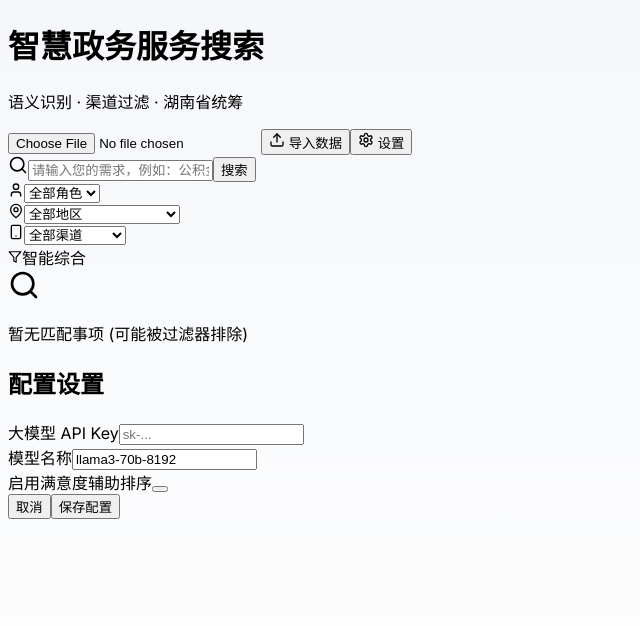
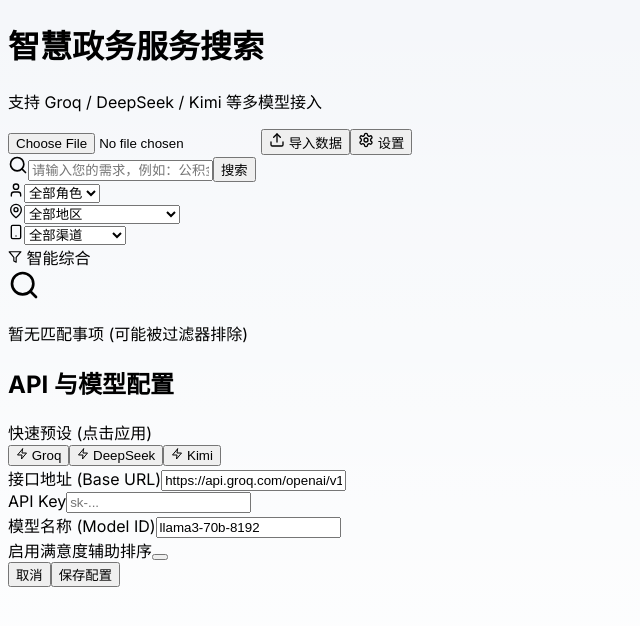
Before and after one commit to xiaohuleo/search2, a Next.js app: page / in a window 1280 px wide. Both pictures are taken after a click on the button "设置". Shown: the top 626 px of the page, without its empty margins (0-640 px from the left). Built offline with nearby package versions, Linux system fonts and the light colour scheme.

Commit message:
Update page.js

```diff
--- a/app/page.js
+++ b/app/page.js
@@ -2,7 +2,7 @@
 
 import { useState, useEffect, useRef } from "react";
 import Papa from "papaparse";
-import { Search, Settings, Upload, MapPin, User, Star, Filter, Sparkles, Loader2, TrendingUp, Eye, Smartphone } from "lucide-react";
+import { Search, Settings, Upload, MapPin, User, Star, Filter, Sparkles, Loader2, TrendingUp, Eye, Smartphone, Zap } from "lucide-react";
 import { DEFAULT_DATA } from "./lib/data";
 
 // 湖南省行政区划常量
@@ -14,7 +14,7 @@ const LOCATION_OPTIONS = [
 
 // 发布渠道常量
 const CHANNEL_OPTIONS = [
-  "Android", "IOS", "HarmonyOS", "微信小程序", "支付宝小程序"
+  "Android", "IOS", "HarmonyOS", "微信小程序", "支付宝小程序", "PC端", "自助终端"
 ];
 
 export default function Home() {
@@ -28,12 +28,12 @@ export default function Home() {
   // 筛选上下文
   const [userRole, setUserRole] = useState("全部");
   const [userLocation, setUserLocation] = useState("全部地区");
-  const [selectedChannel, setSelectedChannel] = useState("全部渠道"); // 新增：渠道筛选
+  const [selectedChannel, setSelectedChannel] = useState("全部渠道");
 
   // 配置
   const [showSettings, setShowSettings] = useState(false);
   const [config, setConfig] = useState({
-    apiUrl: "https://api.groq.com/openai/v1/chat/completions",
+    apiUrl: "https://api.groq.com/openai/v1/chat/completions", // 默认 Groq
     apiKey: "",
     model: "llama3-70b-8192",
     enableSatisfactionSort: false,
@@ -45,19 +45,13 @@ export default function Home() {
   const processData = (rawData) => {
     return rawData.map(item => {
       const searchStr = `${item["事项名称"]}|${item["事项简称"]}|${item["事项标签"]}|${item["事项分类"]}`.toLowerCase();
-
       let visits = 0;
       if (item["访问量"]) {
         visits = parseInt(String(item["访问量"]).replace(/,/g, ""), 10) || 0;
       } else if (item["搜索量"]) {
         visits = parseInt(String(item["搜索量"]).replace(/,/g, ""), 10) || 0;
       }
-
-      return {
-        ...item,
-        _searchStr: searchStr,
-        _visits: visits
-      };
+      return { ...item, _searchStr: searchStr, _visits: visits };
     });
   };
 
@@ -74,27 +68,36 @@ export default function Home() {
     setShowSettings(false);
   };
 
+  // --- 快速切换模型预设 ---
+  const applyPreset = (type) => {
+    let newConfig = { ...config };
+    if (type === 'groq') {
+      newConfig.apiUrl = "https://api.groq.com/openai/v1/chat/completions";
+      newConfig.model = "llama3-70b-8192";
+    } else if (type === 'deepseek') {
+      newConfig.apiUrl = "https://api.deepseek.com/chat/completions";
+      newConfig.model = "deepseek-chat";
+    } else if (type === 'kimi') {
+      newConfig.apiUrl = "https://api.moonshot.cn/v1/chat/completions";
+      newConfig.model = "moonshot-v1-8k";
+    }
+    setConfig(newConfig);
+  };
+
   // --- 智能评分与过滤算法 ---
   const calculateScore = (item, cleanQuery, synonyms = []) => {
-    // 1. 硬性过滤（Strict Filter）
-
-    // A. 渠道过滤：如果用户选了IOS，数据中必须包含IOS，否则直接淘汰
+    // 1. 硬性过滤（渠道）
     if (selectedChannel !== "全部渠道") {
       const itemChannels = item["发布渠道"] || "";
-      // 不区分大小写比较 (防止 ios vs IOS)
-      if (!itemChannels.toLowerCase().includes(selectedChannel.toLowerCase())) {
-        return -1;
-      }
+      if (!itemChannels.toLowerCase().includes(selectedChannel.toLowerCase())) return -1;
     }
 
     let score = 0;
     const searchStr = item._searchStr;
     const itemName = item["事项名称"].toLowerCase();
+    let isRelevant = false;
 
     // 2. 意图相关性评分
-    let isRelevant = false;
-
-    // A. 原始查询词精准匹配
     if (searchStr.includes(cleanQuery)) {
       score += 100;
       isRelevant = true;
@@ -102,7 +105,6 @@ export default function Home() {
       if (itemName === cleanQuery) score += 50;
     }
 
-    // B. AI 同义词匹配
     if (synonyms.length > 0) {
       synonyms.forEach(word => {
         const w = word.toLowerCase();
@@ -113,7 +115,6 @@ export default function Home() {
       });
     }
 
-    // C. 字符覆盖率
     let charMatchCount = 0;
     for (let char of cleanQuery) {
       if (searchStr.includes(char)) charMatchCount++;
@@ -124,14 +125,10 @@ export default function Home() {
       isRelevant = true;
     }
 
-    // 如果不相关，过滤掉
     if (!isRelevant) return -1;
 
-    // 3. 热度加权 (Log对数平滑)
-    if (item._visits > 0) {
-      score += Math.log10(item._visits + 1) * 8;
-    }
-
+    // 3. 热度加权
+    if (item._visits > 0) score += Math.log10(item._visits + 1) * 8;
     // 4. 高频标识加权
     if (item["是否高频事项"] === "是") score += 10;
 
@@ -139,7 +136,6 @@ export default function Home() {
   };
 
   const handleSearch = async () => {
-    // 即使搜索词为空，也要执行过滤逻辑
     const cleanQuery = query.trim().toLowerCase().replace(/[我要想办理怎么查询了]/g, "");
 
     setIsSearching(true);
@@ -147,7 +143,7 @@ export default function Home() {
 
     let currentSynonyms = [];
 
-    // 1. AI 分析 (仅当有搜索词时)
+    // 1. AI 分析
     if (query.trim() && config.apiKey) {
       try {
         const res = await fetch("/api/analyze", {
@@ -159,9 +155,8 @@ export default function Home() {
         if (data && !data.error) {
           setAnalyzedIntent(data);
           currentSynonyms = data.synonyms || [];
-          // 智能填入上下文 (如果用户没手动锁死选项)
+          // 智能上下文填入
           if (data.location && userLocation === "全部地区") {
-             // 简单的模糊匹配尝试选中下拉框
              const matchCity = LOCATION_OPTIONS.find(c => c.includes(data.location));
              if (matchCity) setUserLocation(matchCity);
           }
@@ -174,29 +169,21 @@ export default function Home() {
       }
     }
 
-    // 2. 计算分数与过滤
+    // 2. 计算分数
     const scoredData = allData.map(item => {
-      // 如果没有搜索词，基础分给 100，只做硬性过滤
       if (!query.trim()) {
-        // 仍需检查硬性过滤
         if (selectedChannel !== "全部渠道") {
            const itemChannels = item["发布渠道"] || "";
            if (!itemChannels.toLowerCase().includes(selectedChannel.toLowerCase())) return { item, score: -1 };
         }
-
-        // 计算热度分作为默认排序
         let baseScore = 100;
         if (item._visits > 0) baseScore += Math.log10(item._visits + 1) * 8;
-
         return { item, score: baseScore };
       }
 
-      // 有搜索词，走正常评分
       let score = calculateScore(item, cleanQuery, currentSynonyms);
-
       if (score <= 0) return { item, score: -1 };
 
-      // 上下文加权 (Soft Filter)
       if (userRole !== "全部") {
         if (item["服务对象"] === userRole) score += 20;
         else score -= 20;
@@ -213,7 +200,6 @@ export default function Home() {
       return { item, score };
     });
 
-    // 3. 排序
     const sorted = scoredData
       .filter(x => x.score > 0)
       .sort((a, b) => b.score - a.score)
@@ -224,16 +210,10 @@ export default function Home() {
     setIsSearching(false);
   };
 
-  // 监听筛选条件变化，自动触发搜索/过滤
   useEffect(() => {
-    // 只有当不是正在输入搜索词时才自动触发，避免打字卡顿，
-    // 但这里为了交互流畅，我们假设数据量不大直接触发
-    if (!isSearching) {
-        handleSearch();
-    }
+    if (!isSearching) handleSearch();
     // eslint-disable-next-line react-hooks/exhaustive-deps
   }, [userRole, userLocation, selectedChannel, config.enableSatisfactionSort]);
-  // 注意：不把 query 放进去，query 需要回车或点按钮触发
 
   const handleFileUpload = (event) => {
     const file = event.target.files[0];
@@ -263,7 +243,7 @@ export default function Home() {
       <div className="w-full max-w-4xl flex justify-between items-center mb-8">
         <div>
           <h1 className="text-2xl font-bold text-slate-800">智慧政务服务搜索</h1>
-          <p className="text-slate-500 text-sm mt-1">语义识别 · 渠道过滤 · 湖南省统筹</p>
+          <p className="text-slate-500 text-sm mt-1">支持 Groq / DeepSeek / Kimi 等多模型接入</p>
         </div>
         <div className="flex gap-2">
            <input type="file" ref={fileInputRef} onChange={handleFileUpload} accept=".csv" className="hidden" />
@@ -297,7 +277,6 @@ export default function Home() {
           </button>
         </div>
 
-        {/* AI 扩展提示 */}
         {analyzedIntent && analyzedIntent.synonyms?.length > 0 && !isSearching && query && (
           <div className="mb-4 text-xs bg-indigo-50 text-indigo-800 p-3 rounded-lg border border-indigo-100 flex flex-wrap gap-2 items-center animate-in fade-in slide-in-from-top-2">
             <Sparkles size={14} className="text-indigo-600"/>
@@ -308,10 +287,7 @@ export default function Home() {
           </div>
         )}
 
-        {/* 筛选器栏 - 使用 Grid 布局适应更多选项 */}
         <div className="grid grid-cols-1 md:grid-cols-4 gap-4 pt-4 border-t border-slate-100">
-
-          {/* 1. 角色选择 */}
           <div className="flex items-center gap-2 bg-slate-50 px-3 py-2 rounded-lg border border-slate-100">
             <User size={16} className="text-slate-400 shrink-0" />
             <select value={userRole} onChange={(e) => setUserRole(e.target.value)} className="w-full text-sm border-none bg-transparent focus:ring-0 text-slate-700 font-medium cursor-pointer hover:text-blue-600 outline-none">
@@ -320,33 +296,22 @@ export default function Home() {
               <option value="法人">企业办事</option>
             </select>
           </div>
-
-          {/* 2. 位置选择 (15个选项) */}
           <div className="flex items-center gap-2 bg-slate-50 px-3 py-2 rounded-lg border border-slate-100">
             <MapPin size={16} className="text-slate-400 shrink-0" />
             <select value={userLocation} onChange={(e) => setUserLocation(e.target.value)} className="w-full text-sm border-none bg-transparent focus:ring-0 text-slate-700 font-medium cursor-pointer hover:text-blue-600 outline-none">
               <option value="全部地区">全部地区</option>
-              {LOCATION_OPTIONS.map(loc => (
-                <option key={loc} value={loc}>{loc}</option>
-              ))}
+              {LOCATION_OPTIONS.map(loc => (<option key={loc} value={loc}>{loc}</option>))}
             </select>
           </div>
-
-          {/* 3. 渠道选择 (新增) */}
           <div className="flex items-center gap-2 bg-slate-50 px-3 py-2 rounded-lg border border-slate-100">
             <Smartphone size={16} className="text-slate-400 shrink-0" />
             <select value={selectedChannel} onChange={(e) => setSelectedChannel(e.target.value)} className="w-full text-sm border-none bg-transparent focus:ring-0 text-slate-700 font-medium cursor-pointer hover:text-blue-600 outline-none">
               <option value="全部渠道">全部渠道</option>
-              {CHANNEL_OPTIONS.map(ch => (
-                <option key={ch} value={ch}>{ch}</option>
-              ))}
+              {CHANNEL_OPTIONS.map(ch => (<option key={ch} value={ch}>{ch}</option>))}
             </select>
           </div>
-
-          {/* 4. 排序提示 */}
           <div className="flex items-center justify-end gap-2 text-sm text-slate-500 md:col-span-1">
-             <Filter size={14} />
-             <span>{config.enableSatisfactionSort ? "热度+满意度" : "智能综合"}</span>
+             <Filter size={14} /> <span>{config.enableSatisfactionSort ? "热度+满意度" : "智能综合"}</span>
           </div>
         </div>
       </div>
@@ -359,15 +324,11 @@ export default function Home() {
                 <Sparkles size={16} className="animate-spin" />
                 <span className="text-sm font-medium">AI 正在分析并检索...</span>
              </div>
-             {[1, 2].map((i) => (
-               <div key={i} className="bg-white rounded-lg p-4 h-24 border border-slate-100 shadow-sm"></div>
-             ))}
+             {[1, 2].map((i) => <div key={i} className="bg-white rounded-lg p-4 h-24 border border-slate-100 shadow-sm"></div>)}
           </div>
         ) : searchResults.length === 0 ? (
           <div className="text-center py-16 text-slate-400">
-            <div className="inline-block p-4 bg-slate-100 rounded-full mb-3">
-              <Search size={32} className="text-slate-300" />
-            </div>
+            <div className="inline-block p-4 bg-slate-100 rounded-full mb-3"><Search size={32} className="text-slate-300" /></div>
             <p>暂无匹配事项 (可能被过滤器排除)</p>
           </div>
         ) : (
@@ -376,76 +337,98 @@ export default function Home() {
               {item["是否高频事项"] === "是" && (
                 <div className="absolute top-0 right-0 w-16 h-16 bg-gradient-to-bl from-orange-100 to-transparent -mr-8 -mt-8 rounded-bl-3xl opacity-50 pointer-events-none"></div>
               )}
-
               <div className="flex-1 min-w-0 pr-4">
                 <div className="flex items-center gap-2 mb-1.5 flex-wrap">
                   <h3 className="text-lg font-bold text-slate-800 group-hover:text-blue-600 transition-colors truncate">
                     {item["事项名称"]}
                   </h3>
                   {item["是否高频事项"] === "是" && (
-                    <span className="flex items-center gap-0.5 bg-orange-50 text-orange-600 text-[10px] font-bold px-1.5 py-0.5 rounded border border-orange-100">
-                      <TrendingUp size={10} /> 高频
-                    </span>
+                    <span className="flex items-center gap-0.5 bg-orange-50 text-orange-600 text-[10px] font-bold px-1.5 py-0.5 rounded border border-orange-100"><TrendingUp size={10} /> 高频</span>
                   )}
                 </div>
-
-                <div className="text-xs text-slate-400 mb-3 font-mono">
-                  编码：{item["事项编码"] || "--"}
-                </div>
-
+                <div className="text-xs text-slate-400 mb-3 font-mono">编码：{item["事项编码"] || "--"}</div>
                 <div className="flex items-center gap-3 text-xs text-slate-600 flex-wrap">
                   <span className="bg-slate-50 px-2 py-1 rounded border border-slate-100">{item["服务对象"]}</span>
                   <span className="bg-slate-50 px-2 py-1 rounded border border-slate-100">{item["所属市州单位"]}</span>
-
-                  {/* 显示发布渠道 (仅当前端选了全部渠道时，或者为了调试显示出来) */}
                   <span className="bg-slate-50 px-2 py-1 rounded border border-slate-100 truncate max-w-[200px]" title={item["发布渠道"]}>
                     <Smartphone size={10} className="inline mr-1"/>
                     {item["发布渠道"]?.length > 15 ? item["发布渠道"].substring(0,15)+"..." : item["发布渠道"]}
                   </span>
-
-                  {item._visits > 0 && (
-                    <span className="flex items-center gap-1 text-slate-500 px-1">
-                      <Eye size={12} /> {formatNumber(item._visits)}
-                    </span>
-                  )}
-
-                  {config.enableSatisfactionSort && item["满意度"] && (
-                    <span className="flex items-center gap-0.5 text-emerald-600 font-medium px-1">
-                      <Star size={12} fill="currentColor"/> {item["满意度"]}
-                    </span>
-                  )}
+                  {item._visits > 0 && <span className="flex items-center gap-1 text-slate-500 px-1"><Eye size={12} /> {formatNumber(item._visits)}</span>}
+                  {config.enableSatisfactionSort && item["满意度"] && <span className="flex items-center gap-0.5 text-emerald-600 font-medium px-1"><Star size={12} fill="currentColor"/> {item["满意度"]}</span>}
                 </div>
               </div>
-
-              <button className="px-5 py-2.5 bg-blue-600 text-white text-sm font-medium rounded-lg hover:bg-blue-700 active:scale-95 transition-all shadow-blue-100 shadow-lg whitespace-nowrap self-center">
-                在线办理
-              </button>
+              <button className="px-5 py-2.5 bg-blue-600 text-white text-sm font-medium rounded-lg hover:bg-blue-700 active:scale-95 transition-all shadow-blue-100 shadow-lg whitespace-nowrap self-center">在线办理</button>
             </div>
           ))
         )}
       </div>
 
-      {/* 设置弹窗 (代码与之前相同，保留) */}
+      {/* 设置弹窗 (包含新功能) */}
       {showSettings && (
         <div className="fixed inset-0 bg-black/60 backdrop-blur-sm flex items-center justify-center z-50 p-4 animate-in fade-in duration-200">
-          <div className="bg-white rounded-xl shadow-2xl w-full max-w-md p-6">
-            <h2 className="text-xl font-bold mb-4 text-slate-800">配置设置</h2>
+          <div className="bg-white rounded-xl shadow-2xl w-full max-w-md p-6 overflow-y-auto max-h-[90vh]">
+            <h2 className="text-xl font-bold mb-4 text-slate-800">API 与模型配置</h2>
+
+            {/* 快速预设按钮 */}
+            <div className="mb-5">
+              <label className="block text-xs font-medium text-slate-500 mb-2">快速预设 (点击应用)</label>
+              <div className="flex gap-2">
+                <button onClick={() => applyPreset('groq')} className="flex-1 py-1.5 text-xs border border-slate-200 rounded hover:bg-slate-50 hover:border-blue-400 transition-colors flex items-center justify-center gap-1">
+                   <Zap size={12} className="text-orange-500"/> Groq
+                </button>
+                <button onClick={() => applyPreset('deepseek')} className="flex-1 py-1.5 text-xs border border-slate-200 rounded hover:bg-slate-50 hover:border-blue-400 transition-colors flex items-center justify-center gap-1">
+                   <Zap size={12} className="text-blue-500"/> DeepSeek
+                </button>
+                <button onClick={() => applyPreset('kimi')} className="flex-1 py-1.5 text-xs border border-slate-200 rounded hover:bg-slate-50 hover:border-blue-400 transition-colors flex items-center justify-center gap-1">
+                   <Zap size={12} className="text-purple-500"/> Kimi
+                </button>
+              </div>
+            </div>
+
             <div className="space-y-4">
+              {/* 新增：API URL 配置 */}
               <div>
-                <label className="block text-xs font-medium text-slate-500 mb-1">大模型 API Key</label>
-                <input type="password" placeholder="sk-..." className="w-full border rounded-lg p-2.5 text-sm focus:ring-2 focus:ring-blue-500 outline-none" value={config.apiKey} onChange={e => setConfig({...config, apiKey: e.target.value})} />
+                <label className="block text-xs font-medium text-slate-500 mb-1">接口地址 (Base URL)</label>
+                <input
+                  type="text"
+                  placeholder="https://api.deepseek.com/chat/completions"
+                  className="w-full border rounded-lg p-2.5 text-sm focus:ring-2 focus:ring-blue-500 outline-none bg-slate-50"
+                  value={config.apiUrl}
+                  onChange={e => setConfig({...config, apiUrl: e.target.value})}
+                />
               </div>
+
               <div>
-                 <label className="block text-xs font-medium text-slate-500 mb-1">模型名称</label>
-                 <input type="text" placeholder="llama3-70b-8192" className="w-full border rounded-lg p-2.5 text-sm focus:ring-2 focus:ring-blue-500 outline-none" value={config.model} onChange={e => setConfig({...config, model: e.target.value})} />
+                <label className="block text-xs font-medium text-slate-500 mb-1">API Key</label>
+                <input
+                  type="password"
+                  placeholder="sk-..."
+                  className="w-full border rounded-lg p-2.5 text-sm focus:ring-2 focus:ring-blue-500 outline-none"
+                  value={config.apiKey}
+                  onChange={e => setConfig({...config, apiKey: e.target.value})}
+                />
               </div>
-              <div className="flex justify-between items-center pt-2">
+
+              <div>
+                 <label className="block text-xs font-medium text-slate-500 mb-1">模型名称 (Model ID)</label>
+                 <input
+                   type="text"
+                   placeholder="deepseek-chat"
+                   className="w-full border rounded-lg p-2.5 text-sm focus:ring-2 focus:ring-blue-500 outline-none"
+                   value={config.model}
+                   onChange={e => setConfig({...config, model: e.target.value})}
+                 />
+              </div>
+
+              <div className="flex justify-between items-center pt-2 border-t border-slate-100 mt-2">
                  <span className="text-sm font-medium text-slate-700">启用满意度辅助排序</span>
                  <button onClick={() => setConfig({...config, enableSatisfactionSort: !config.enableSatisfactionSort})} className={`w-11 h-6 rounded-full transition-colors ${config.enableSatisfactionSort ? 'bg-blue-600' : 'bg-slate-200'}`}>
                     <span className={`block w-4 h-4 bg-white rounded-full ml-1 transition-transform ${config.enableSatisfactionSort ? 'translate-x-5' : ''}`} />
                  </button>
               </div>
             </div>
+
             <div className="mt-6 flex justify-end gap-3">
               <button onClick={() => setShowSettings(false)} className="px-4 py-2 text-slate-600 hover:bg-slate-100 rounded-lg text-sm">取消</button>
               <button onClick={() => saveConfig(config)} className="px-4 py-2 bg-blue-600 text-white rounded-lg hover:bg-blue-700 text-sm font-medium shadow-lg shadow-blue-200">保存配置</button>
```
